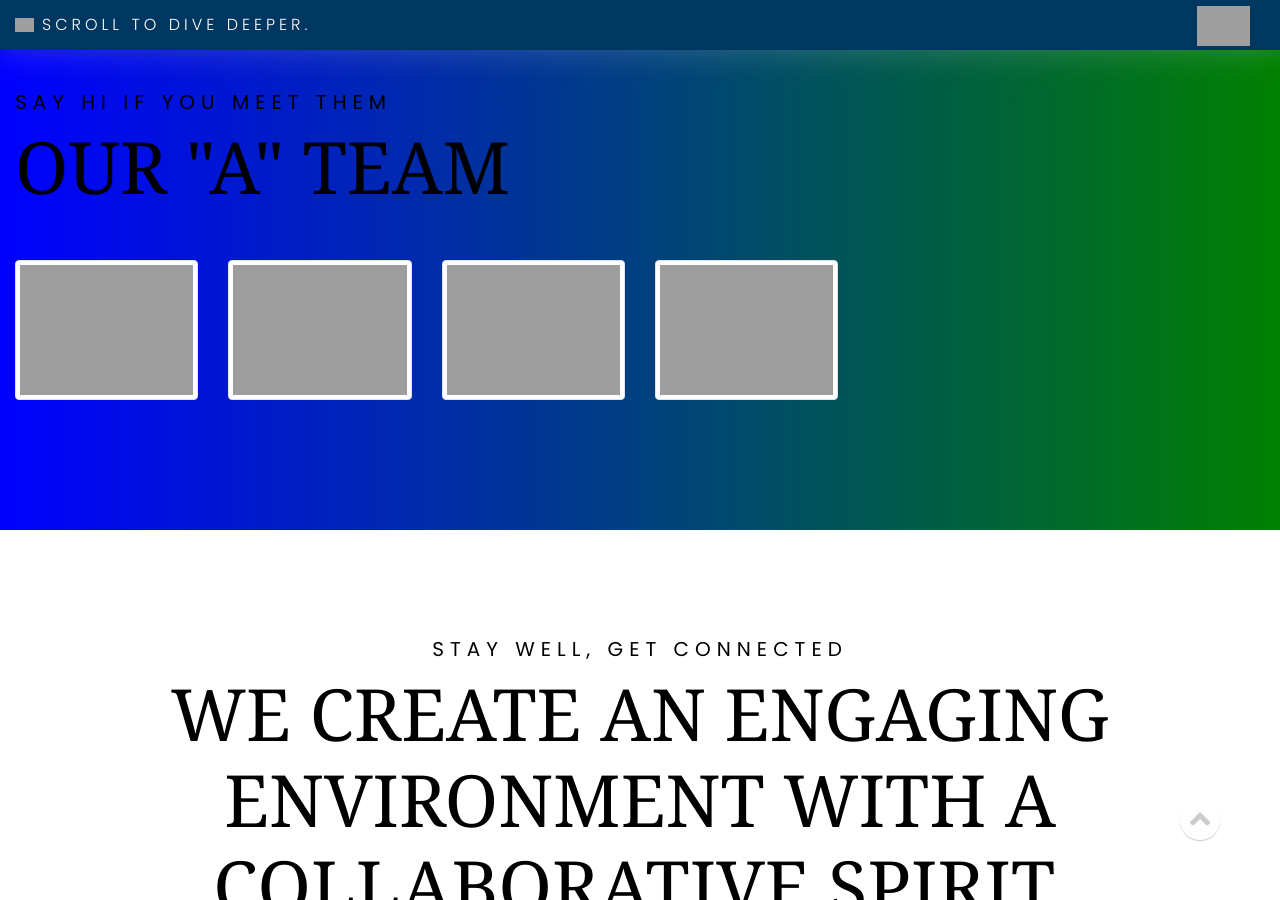
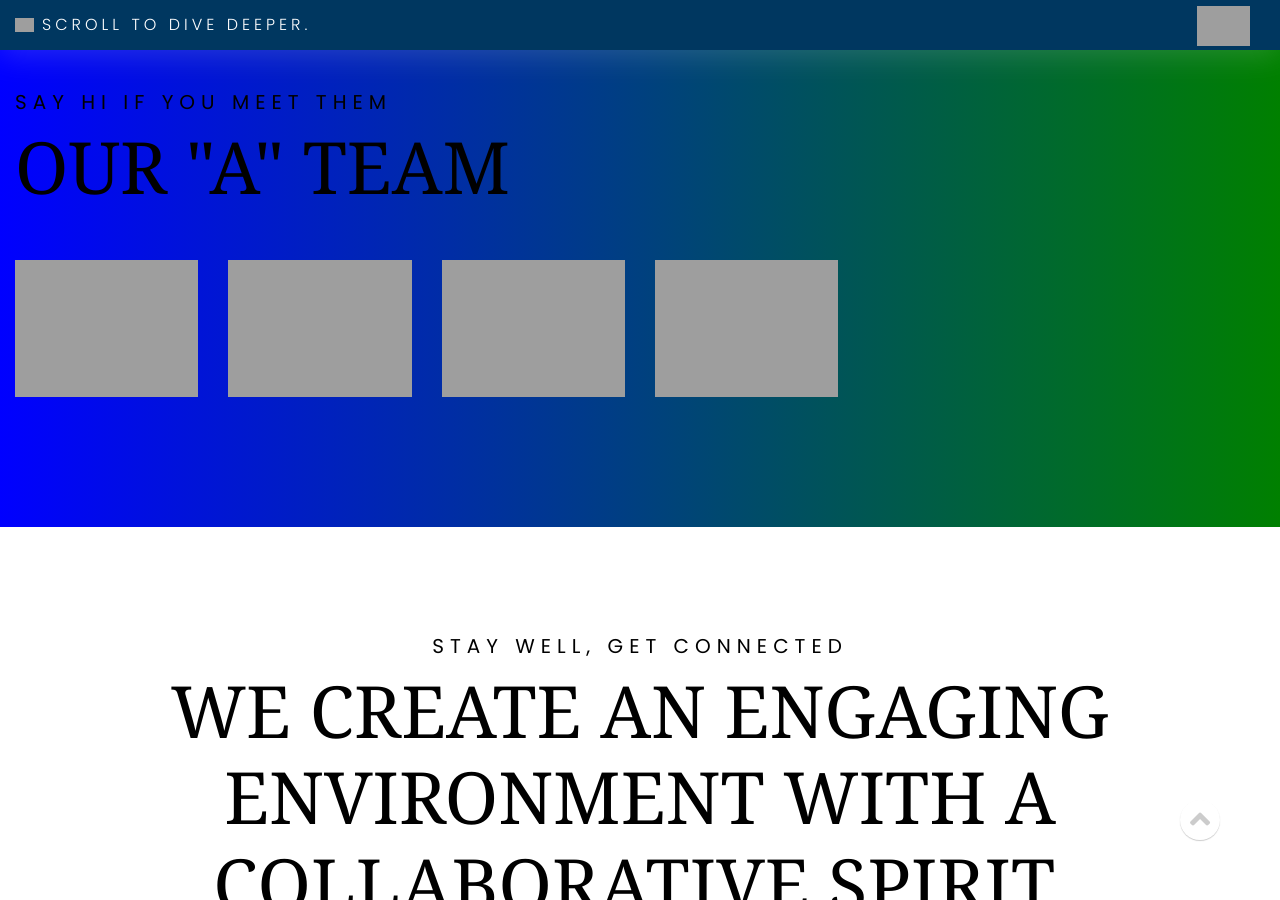
Before and after one commit to kemtol/wellspace, a Jekyll site: the page built from _nav/whats-on.markdown, in a window 1280 px wide and 900 px high, scrolled down 3966 px. Built offline with Jekyll 4.4.1, drawn with Linux system fonts in a browser that asks for light colours; nearby versions of some CDN libraries; library files that are not in the unit come from our copies.

Commit message:
no message

```diff
--- a/_includes/team-widget.html
+++ b/_includes/team-widget.html
@@ -16,8 +16,8 @@
       {% for team in teams %}
         <div class="col-lg-2 col-md-3 col-6">
           <a href="#" class="d-block mb-4 h-100">
-                <img class="img-fluid img-thumbnail" src="{{site.baseurl}}{{team.image}}" alt="">
-              </a>
+            <img class="img-fluid" src="{{site.baseurl}}{{team.image}}" alt="">
+          </a>
         </div>
       {% endfor %}
       </div>
```
